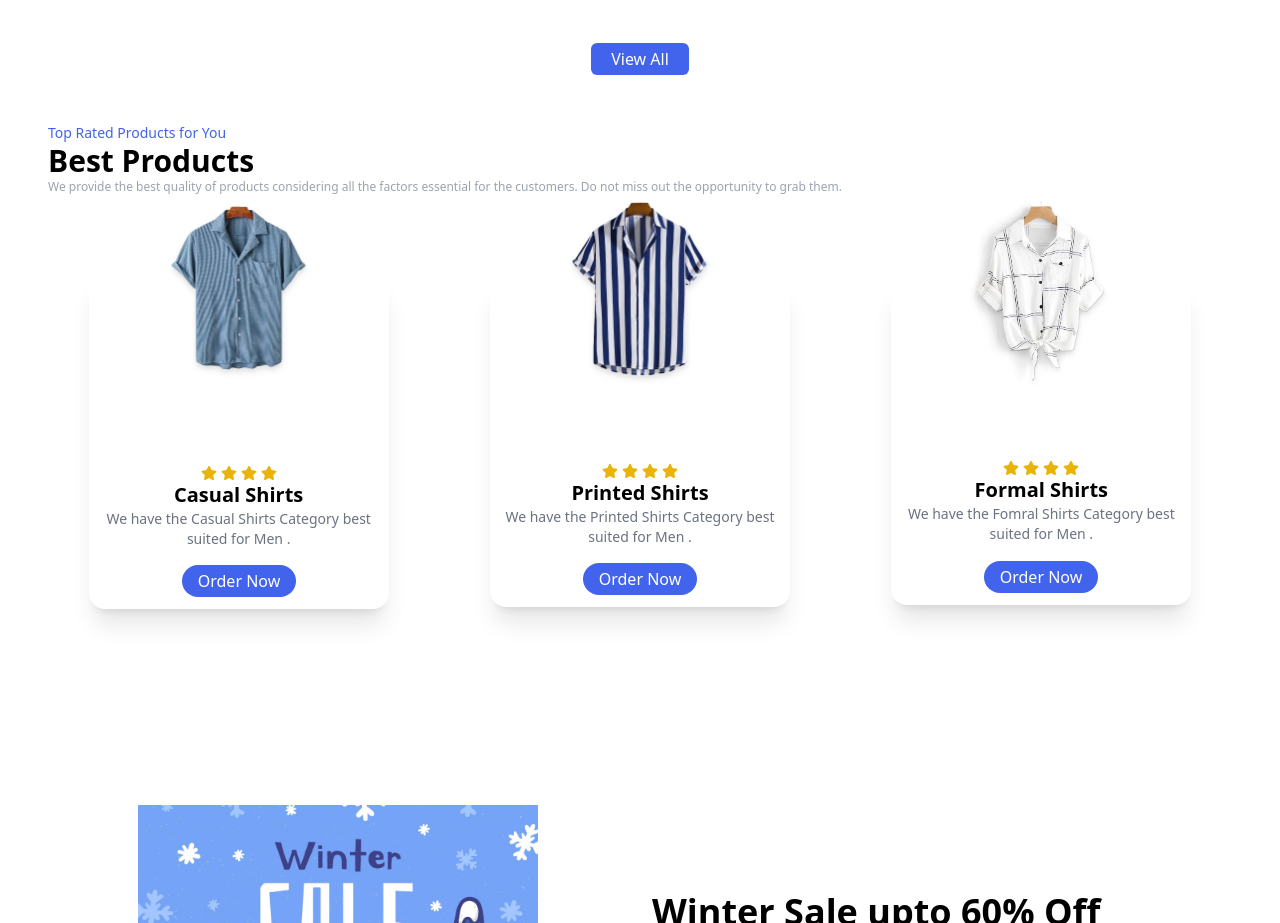
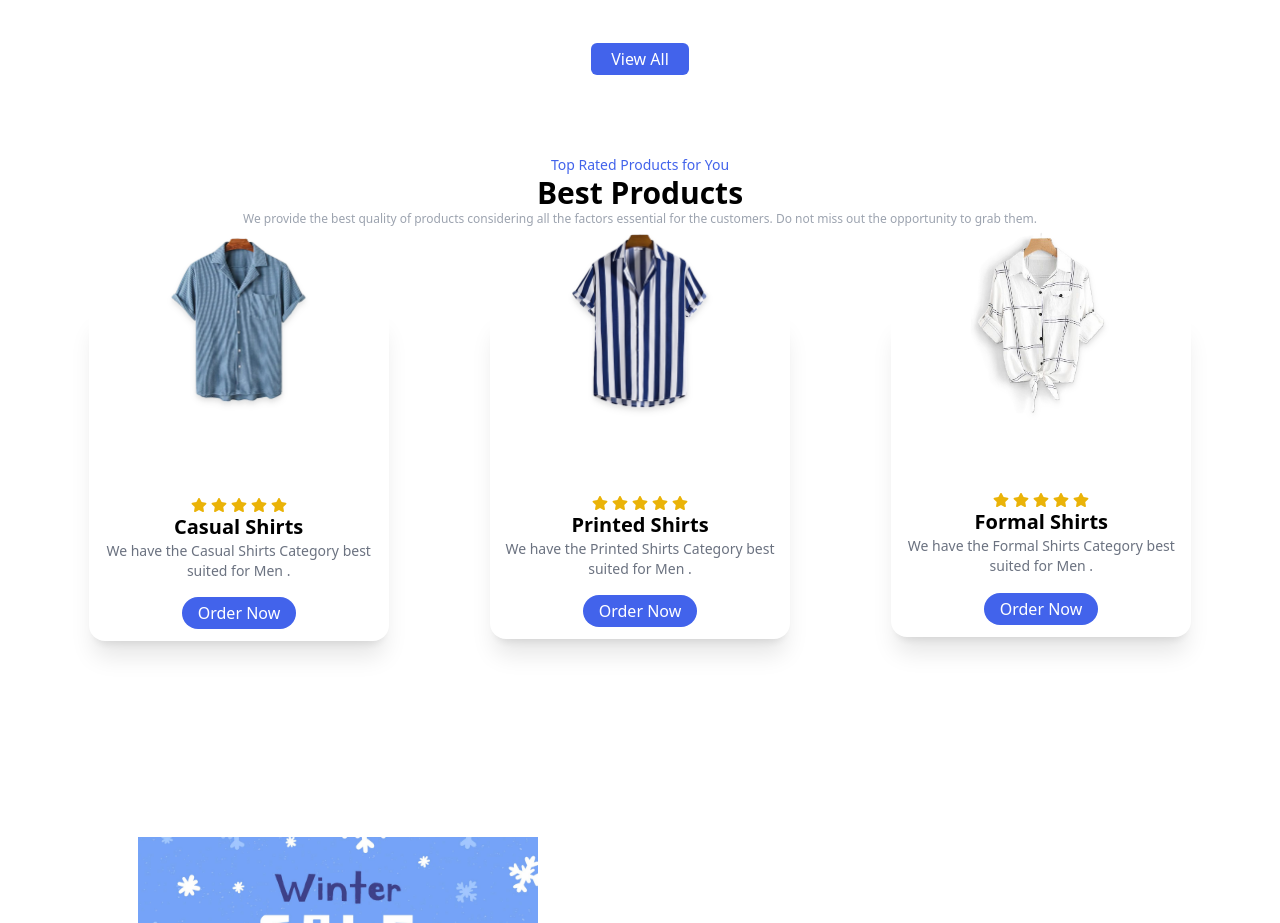
Before and after one commit to karan-s1009/tailwind-ecommerce-website, a React (Vite) app: page / in a window 1280 px wide. Shown: the part 1201-2124 px from the top of the page. Built offline with nearby package versions, Linux system fonts and the light colour scheme.

Commit message:
Update TopProducts.jsx

```diff
--- a/src/components/TopProducts/TopProducts.jsx
+++ b/src/components/TopProducts/TopProducts.jsx
@@ -21,14 +21,14 @@ const ProductsData = [
         id: 3,
         img: Img3,
         title: "Formal Shirts",
-        description: "We have the Fomral Shirts Category best suited for Men ."
+        description: "We have the Formal Shirts Category best suited for Men ."
     },
 ]
 
 const TopProducts = ({handleOrderPopup}) => {
   return (
-    <div className='container'>
-        <div className='text-left mb-24'>
+    <div className='container mt-20'>
+        <div className='text-center mb-24'>
             <p data-aos='fade-up' className='text-sm text-primary'>Top Rated Products for You</p>
             <h1 data-aos='fade-up' className='text-3xl font-bold'>Best Products</h1>
             <p data-aos='fade-up' className='text-xs text-gray-400'>We provide the best quality of products considering all the factors essential for the customers. Do not miss out the opportunity to grab them.</p>
@@ -40,6 +40,7 @@ const TopProducts = ({handleOrderPopup}) => {
                                 <img src={data.img} className='max-w-[140px] block mx-auto transform -translate-y-20 group-hover:scale-105 duration-300 drop-shadow-md' />
                             </div>
                             <div className='w-full flex items-center justify-center gap-1'>
+                                <FaStar className='text-yellow-500' />
                                 <FaStar className='text-yellow-500' />
                                 <FaStar className='text-yellow-500' />
                                 <FaStar className='text-yellow-500' />
```
